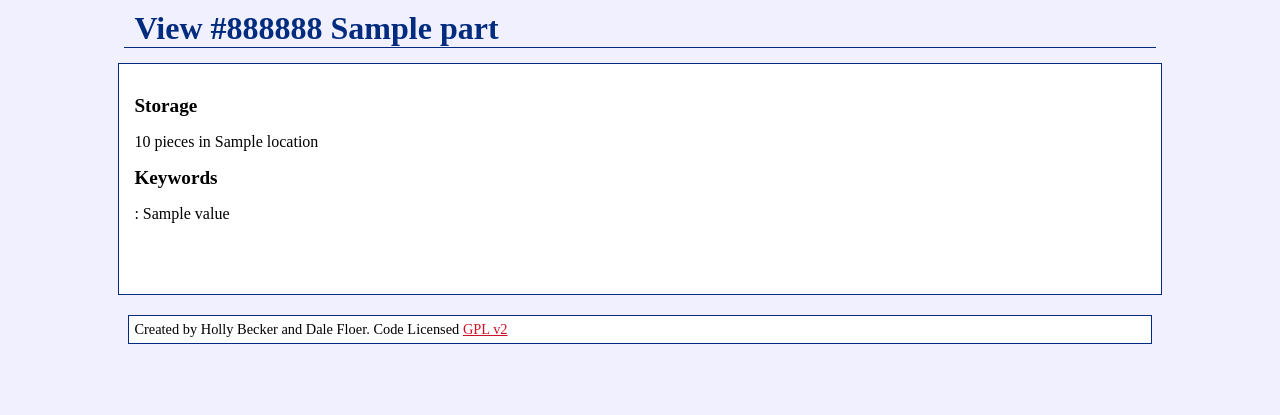
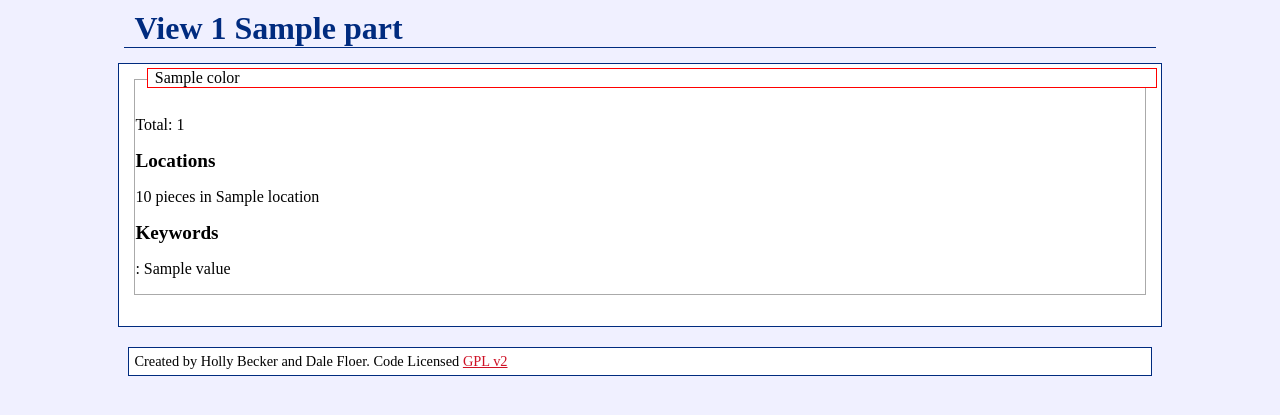
Before and after one commit to Hwesta/bricks-inventory, a Django app: template inventory/templates/view_inventory_item.html in a window 1280 px wide. Shown: the part 29-444 px from the top of the page. Run offline with Django 3.2, Linux system fonts and the light colour scheme; the template is opened without the code that fills it: most values are stand-ins (such as "Sample title", 1, 10 or a date in 2020); parts of the project's set-up code (start-up, migrations or seed data) failed here and were passed over; some libraries are stand-ins or nearby versions.

Commit message:
View inventory now shows all items with same product code, divided by when they were entered.

```diff
--- a/config/urls.py
+++ b/config/urls.py
@@ -20,7 +20,7 @@ urlpatterns = patterns('',
     url(r'^add/keyword/', 'inventory.views.add_keyword'),
 
     url(r'^inventory/$', 'inventory.views.view_inventory'),
-    url(r'^inventory/(\d+)$', 'inventory.views.view_inventory_item'),
+    url(r'^inventory/(\w+)/$', 'inventory.views.view_inventory_item'),
 
     url(r'^check_location/$', 'inventory.views.check_location'),
 )
--- a/inventory/static/style.css
+++ b/inventory/static/style.css
@@ -41,6 +41,21 @@ th {
 
 td {
     padding: 0px .5em;
+}
+
+section {
+  border: 1px solid #aaaaaa;
+  margin-bottom: 1em;
+}
+
+section > legend {
+  top: -.75em;
+  left: .75em;
+  position: relative;
+  display: inline;
+  padding: 0 .4em;
+  background-color: #ffffff;
+  border: 1px solid #f00;
 }
 
 /* Layout */
--- a/inventory/templates/view_inventory_item.html
+++ b/inventory/templates/view_inventory_item.html
@@ -1,19 +1,27 @@
 {% extends "base.html" %}
 
-{% block h1 %}View {{ inventory.partinstance.color }} {{ inventory.partinstance.part.name }}{% endblock %}
+{% block h1 %}View {{ part.part_id }} {{ part.name }} {% endblock %}
 
 {% block content %}
 
-<h2>Storage</h2>
-{% for l in inventory.locationamount_set.all %}
-<p>{{ l.amount }} pieces in {{ l.location }}</p>
-{% endfor %}
+{% for i in items %}
+    <section>
+        <legend>{{ i.partinstance.color.name }}</legend>
+        <p>Total: {{ i.total_amount }}</p>
+        <h2>Locations</h2>
+        {% for l in i.locationamount_set.all %}
+        <p>{{ l.amount }} pieces in {{ l.location }}</p>
+        {% endfor %}
 
-<h2>Keywords</h2>
-{% for k in inventory.keywordvalue_set.all %}
-<p>{{ k.keyword }}: {{ k.value }}</p>
+        <h2>Keywords</h2>
+        {% for k in i.keywordvalue_set.all %}
+        <p>{{ k.keyword }}: {{ k.value }}</p>
+        {% empty %}
+        <p>No keywords for this item.</p>
+        {% endfor %}
+    </section>
 {% empty %}
-<p>No keywords for this item.</p>
+<p>You don't have any of this item.</p>
 {% endfor %}
 
 {% endblock %}
```
Also changed, not shown: inventory/views.py (+12 -3 lines).
